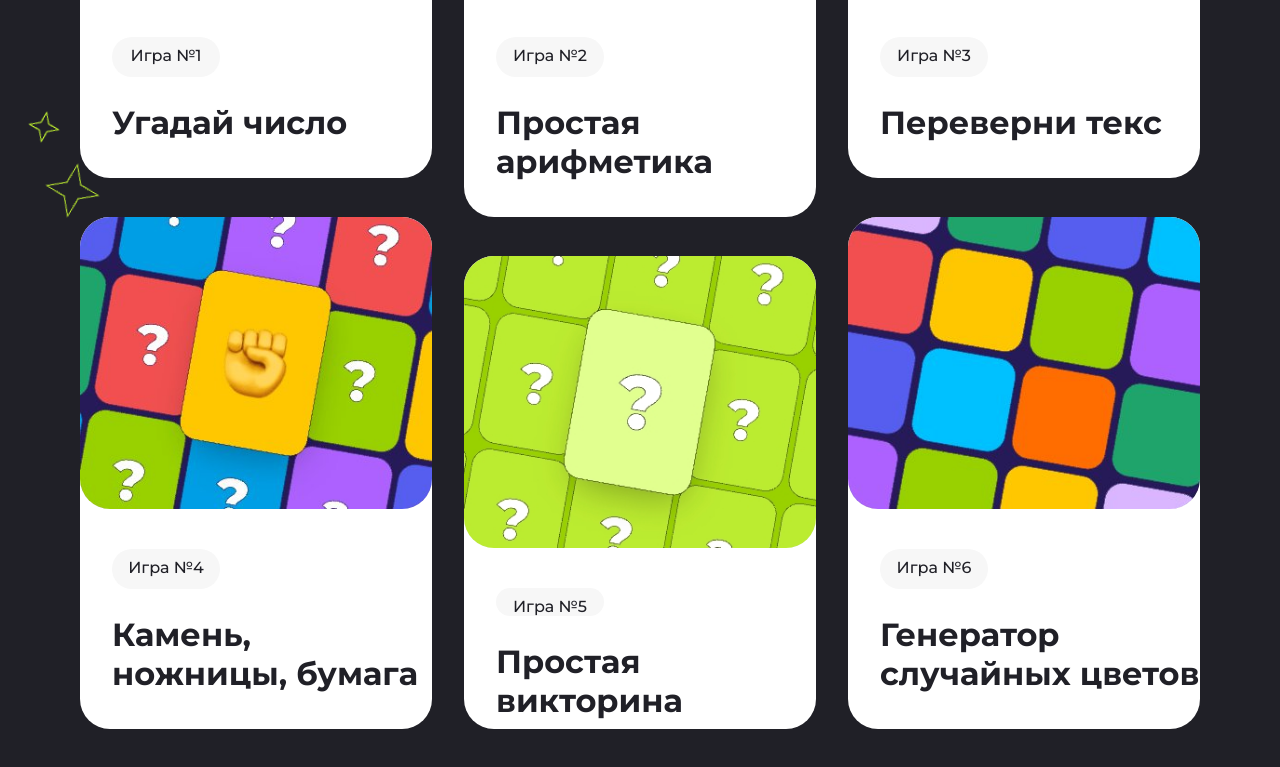
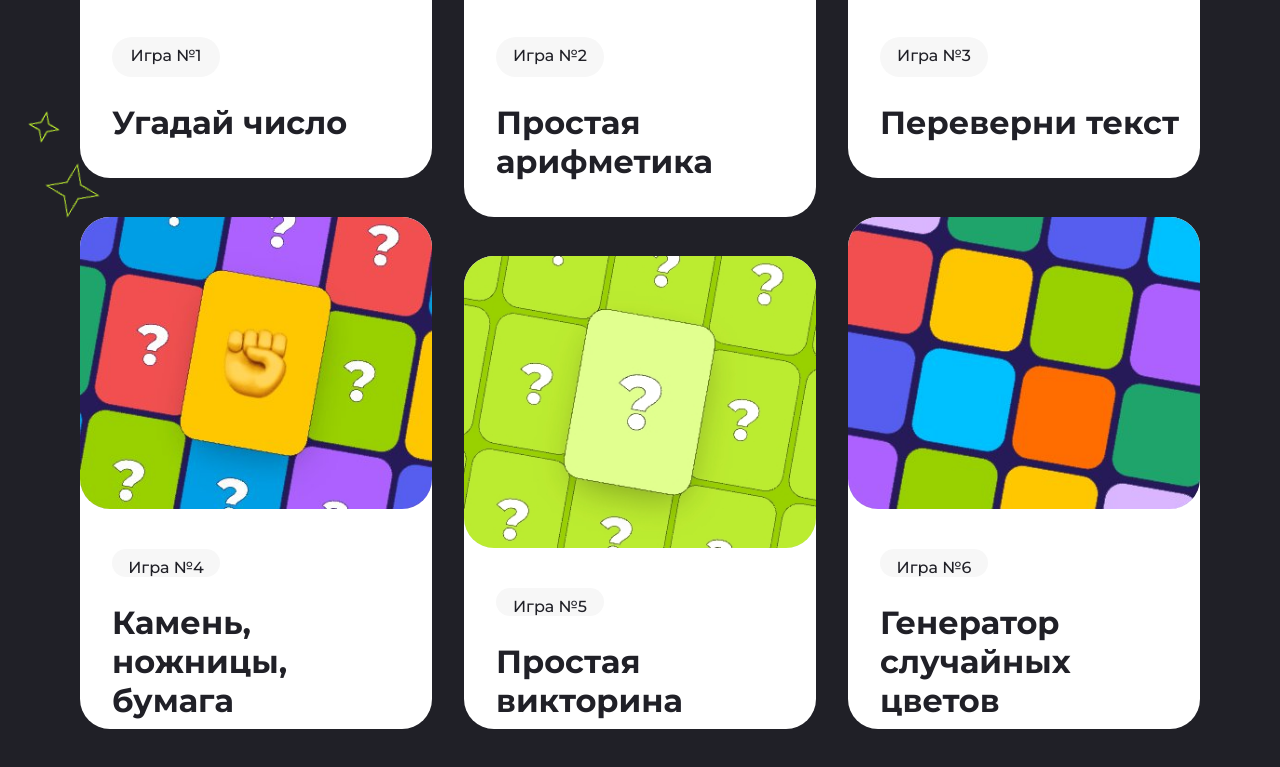
Before and after one commit to Noragamy/HomeWork1, a plain HTML site: page index.html in a window 1280 px wide. Shown: the part 1459-2226 px from the top of the page. Drawn offline with Linux system fonts and the light colour scheme.

Commit message:
create mobuile version

```diff
--- a/index.html
+++ b/index.html
@@ -97,7 +97,7 @@
                 <div class="cart-game cart-game__long">
                     <img class="cart-game__img" src="./Image/N4.jpeg" alt="Камень, ножницы, бумага">
                     <h3 class="cart-game__namber">Игра №4</h3>
-                    <h2 class="cart-game__name">Камень, ножницы, бумага</h2>
+                    <h2 class="cart-game__name">Камень, ножницы,<br> бумага</h2>
                 </div>
                 </a>
             </div>
@@ -122,14 +122,14 @@
                 <div class="cart-game">
                     <img class="cart-game__img" src="./Image/N3.jpeg" alt="Переверни текс">
                     <h3 class="cart-game__namber">Игра №3</h3>
-                    <h2 class="cart-game__name">Переверни текс</h2>
+                    <h2 class="cart-game__name">Переверни текст</h2>
                 </div>
                 </a>
                 <a class="aboutgame__link" href="#">
                 <div class="cart-game cart-game__long">
                     <img class="cart-game__img" src="./Image/N6.jpeg" alt="Генератор случайных цветов">
                     <h3 class="cart-game__namber">Игра №6</h3>
-                    <h2 class="cart-game__name">Генератор случайных цветов</h2>
+                    <h2 class="cart-game__name">Генератор случайных<br> цветов</h2>
                 </div>
                 </a>
             </div>
```
